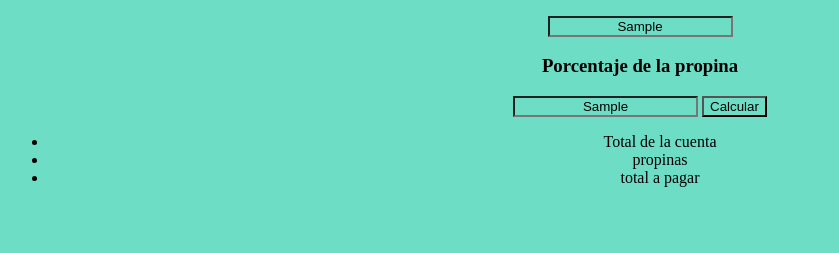
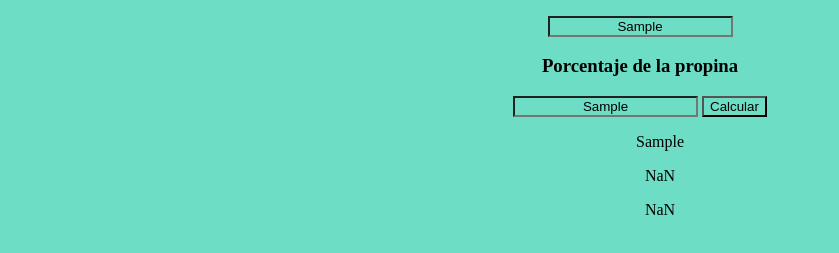
Before and after one commit to AndreaM04/reto1, a plain HTML site: page index.html in a window 1280 px wide. Both pictures are taken after typing "Sample", "Sample" into the empty fields and a click on the button "Calcular". Shown: the part 105-358 px from the top of the page, without its empty margins (0-839 px from the left). Drawn offline with Linux system fonts and the light colour scheme.

Commit message:
Add files via upload

```diff
--- a/index.html
+++ b/index.html
@@ -20,16 +20,16 @@
         <input type="text" id="cuenta">
         <h3>Porcentaje de la propina</h3>
         <input type="text" id="porce">
-        <button id=" calcular" onclick="calcularPorcentaje()">Calcular</button>
+        <button id="calcular" onclick="empanadas()">Calcular</button>
 
     </section>
 
     <ul>
-        <li id="tCuenta">Total de la cuenta</li>
-        <li id="propinas">propinas</li>
-        <li id="tpagar">total a pagar</li>
+        <p id="tCuenta"> Total de la cuenta</p>
+        <p id="propinas">2</p>
+        <p id="tpagar">3</p>
     </ul>
-    <script></script>
+    <script src="/script.js"></script>
 </body>
 
 </html>
--- a/script.js
+++ b/script.js
@@ -1,3 +1,16 @@
-function name() {
-    let n1 = document.getElementById('cuenta').value
+function empanadas() {
+
+var uno = document.getElementById("cuenta").value
+var dos = document.getElementById("porce").value
+
+var tres = dos * uno
+tres = tres / 100
+cuatro = Number(uno) + Number(tres)
+var iuno = document.getElementById("tCuenta")
+var idos = document.getElementById("propinas")
+var itres = document.getElementById("tpagar")
+
+iuno.innerText = (uno)
+idos.innerText = tres
+itres.innerText = cuatro
 }
```
